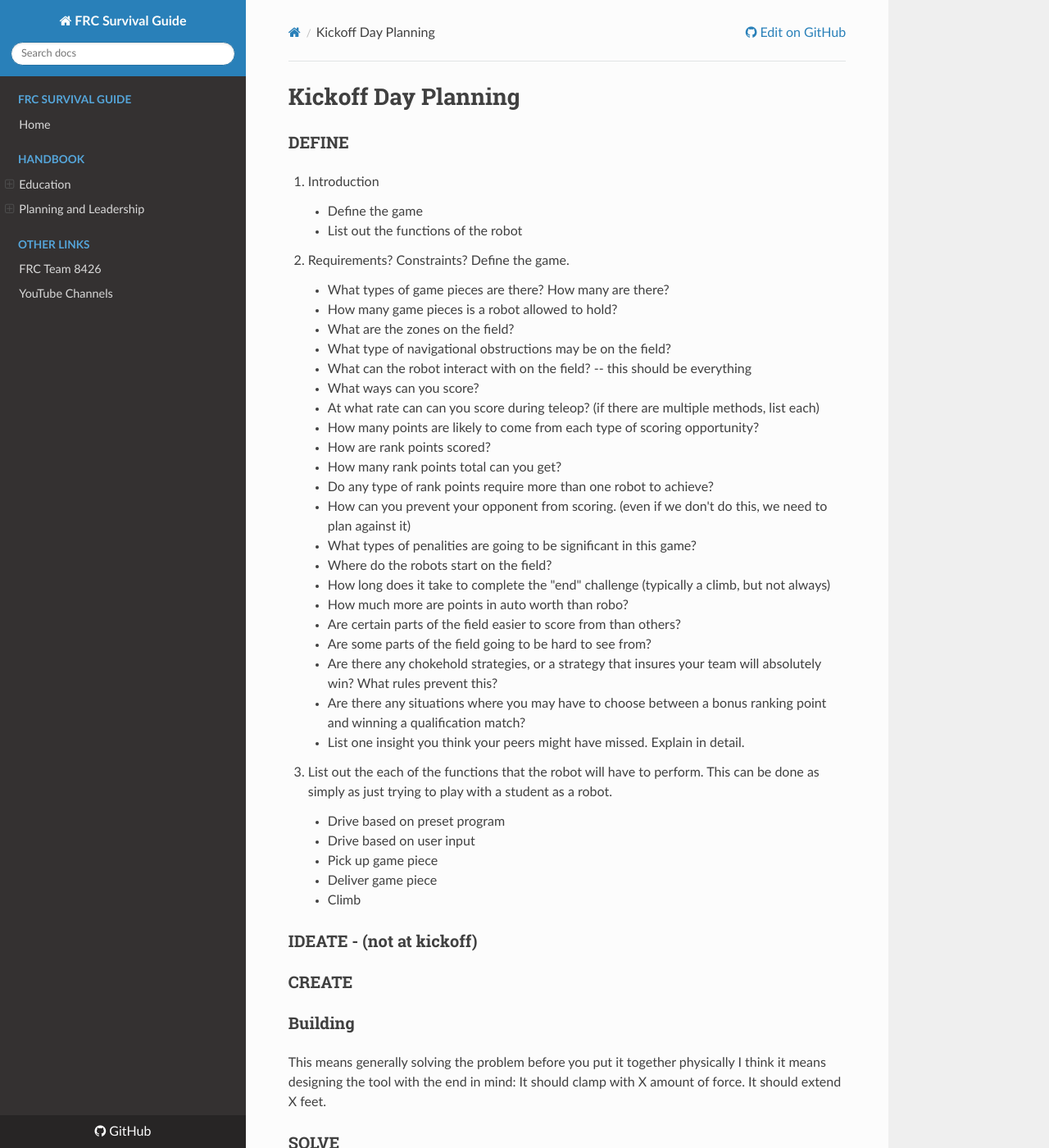
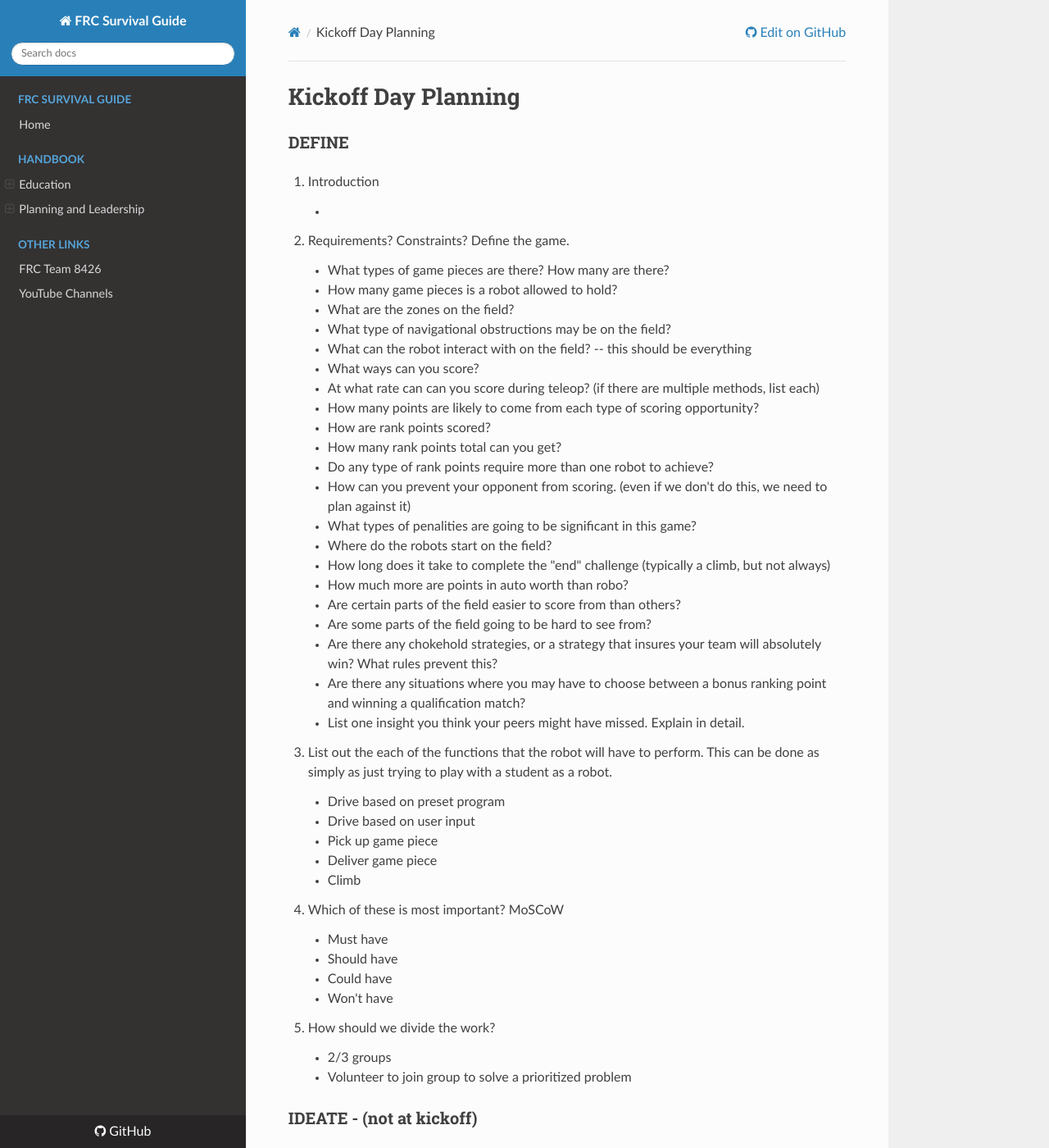
Before and after one commit to Automated-Amphibians/frc-survival-guide, an MkDocs documentation site: the page built from docs/aa-handbook/planning/kickoff-planning-session.md, in a window 1280 px wide and 1400 px high. Shown: the whole window at 82% size. Built offline with MkDocs 1.6.1, drawn with Linux system fonts in a browser that asks for light colours; nearby versions of some CDN libraries.

Commit message:
main: updates

```diff
--- a/docs/aa-handbook/planning/kickoff-planning-session.md
+++ b/docs/aa-handbook/planning/kickoff-planning-session.md
@@ -3,8 +3,7 @@
 ### DEFINE
 
 1. Introduction
-    * Define the game
-    * List out the functions of the robot
+    *
 
 2. Requirements? Constraints? Define the game.
     * What types of game pieces are there? How many are there?
@@ -36,6 +35,16 @@
     * Deliver game piece
     * Climb
 
+4. Which of these is most important? MoSCoW
+    * Must have
+    * Should have
+    * Could have
+    * Won't have
+
+5. How should we divide the work?
+    * 2/3 groups
+    * Volunteer to join group to solve a prioritized problem
+
 ### IDEATE - (not at kickoff)
 
 ### CREATE
```
Also changed, not shown: docs/aa-handbook/curriculum/build-curriculum.md (+7 -0 lines), docs/aa-handbook/head-coach.md (added, +4 -0 lines), docs/aa-handbook/planning/season-plan.md (+1 -1 lines).
